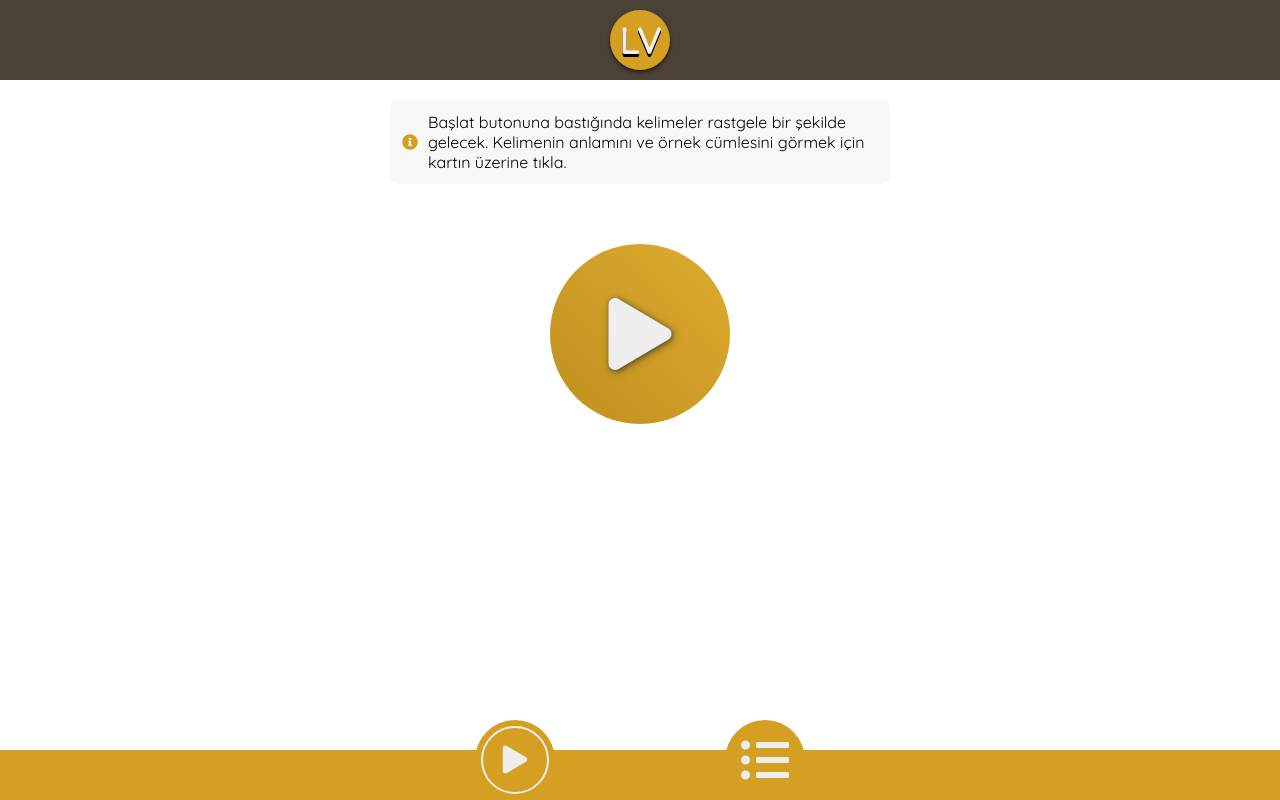
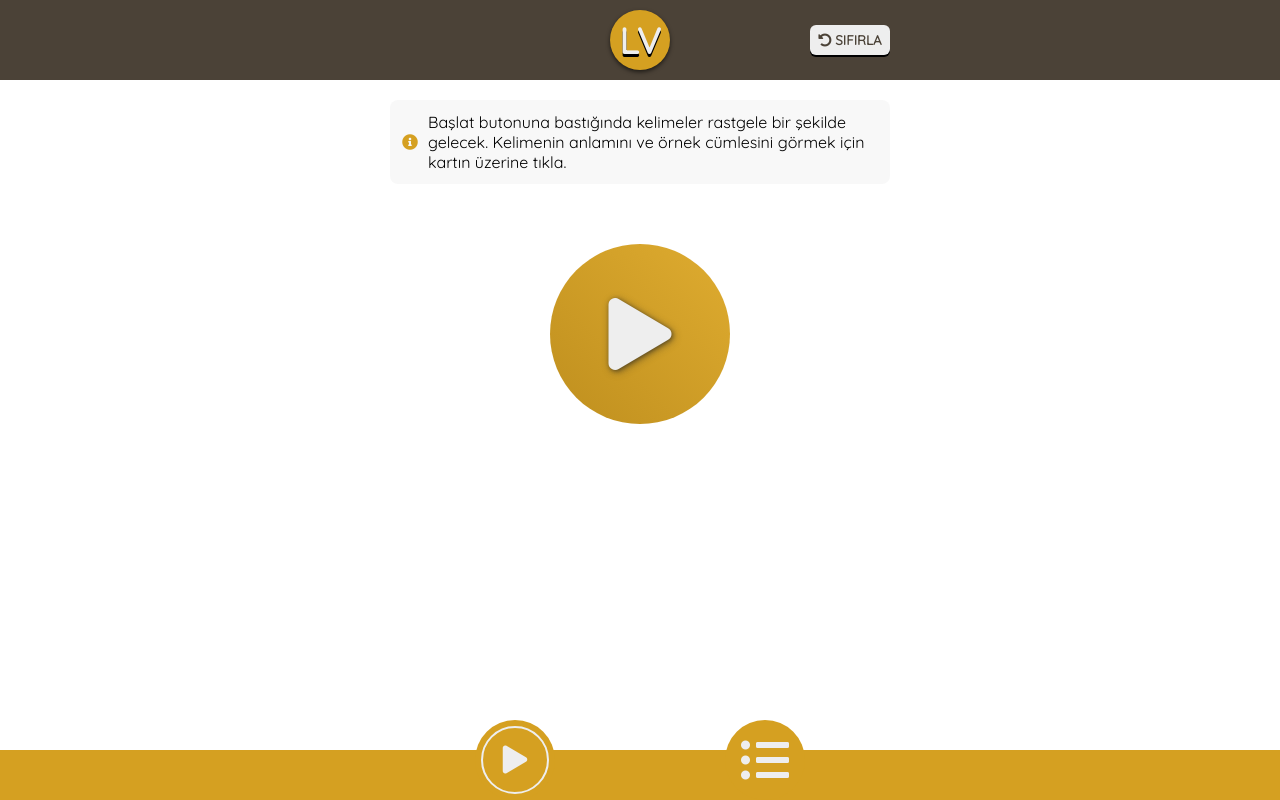
Before and after one commit to mehmetcanaygun/learnvocabulary, a React (Create React App) app: page / in a window 1280 px wide. Built offline with nearby package versions, Linux system fonts and the light colour scheme.

Commit message:
Add reset button on the navbar

```diff
--- a/src/components/layout/Navbar.js
+++ b/src/components/layout/Navbar.js
@@ -1,11 +1,27 @@
 import React from "react";
+import PropTypes from "prop-types";
+import { connect } from "react-redux";
+import { reset } from "../../redux/actions";
 
-const Navbar = () => {
+const Navbar = ({ reset }) => {
+  const resetProgress = () => {
+    if (window.confirm("İlerlemeni sıfırlamak istediğine emin misin?")) {
+      reset();
+    }
+  };
+
   return (
     <header className="navbar f-center">
       <div className="logo f-center">LV</div>
+      <button className="reset-btn" onClick={() => resetProgress()}>
+        <i className="fas fa-undo-alt"></i> Sıfırla
+      </button>
     </header>
   );
 };
 
-export default Navbar;
+Navbar.propTypes = {
+  reset: PropTypes.func.isRequired,
+};
+
+export default connect(null, { reset })(Navbar);
--- a/src/css/App.css
+++ b/src/css/App.css
@@ -47,6 +47,7 @@ a {
 .navbar {
   height: 80px;
   background-color: #4b4237;
+  position: relative;
 }
 
 .navbar .logo {
@@ -60,6 +61,45 @@ a {
   text-shadow: 0px 3px #000;
   -webkit-box-shadow: 0px 2px 4px rgba(0, 0, 0, 0.6);
           box-shadow: 0px 2px 4px rgba(0, 0, 0, 0.6);
+}
+
+.navbar .reset-btn {
+  position: absolute;
+  top: calc(($navbar-height / 2) - 15px);
+  right: 12px;
+  width: 80px;
+  height: 30px;
+  border: 0;
+  border-radius: 6px;
+  background-color: #eee;
+  color: #4b4237;
+  font-weight: bold;
+  text-transform: uppercase;
+  -webkit-box-shadow: 0px 2px #000;
+          box-shadow: 0px 2px #000;
+  cursor: pointer;
+}
+
+.navbar .reset-btn i {
+  -webkit-transition: -webkit-transform 0.4s;
+  transition: -webkit-transform 0.4s;
+  transition: transform 0.4s;
+  transition: transform 0.4s, -webkit-transform 0.4s;
+}
+
+.navbar .reset-btn:hover {
+  background-color: #e1e1e1;
+}
+
+.navbar .reset-btn:hover i {
+  -webkit-transform: rotate(-360deg);
+          transform: rotate(-360deg);
+}
+
+@media (min-width: 768px) {
+  .navbar .reset-btn {
+    right: calc(50vw - 250px);
+  }
 }
 
 .footer {
--- a/src/scss/_navbar.scss
+++ b/src/scss/_navbar.scss
@@ -1,6 +1,7 @@
 .navbar {
   height: $navbar-height;
   background-color: $color-1;
+  position: relative;
 
   .logo {
     width: 60px;
@@ -13,4 +14,39 @@
     text-shadow: 0px 3px #000;
     box-shadow: 0px 2px 4px rgba(#000, 0.6);
   }
+
+  .reset-btn {
+    position: absolute;
+    top: calc(($navbar-height / 2) - 15px);
+    right: $px;
+    width: 80px;
+    height: 30px;
+    border: 0;
+    border-radius: 6px;
+    background-color: $color-3;
+    color: $color-1;
+    font-weight: bold;
+    text-transform: uppercase;
+    box-shadow: 0px 2px #000;
+    cursor: pointer;
+
+    i {
+      transition: transform 0.4s;
+    }
+  }
+
+  .reset-btn:hover {
+    background-color: darken($color-3, 5);
+
+    i {
+      transform: rotate(-360deg);
+    }
+  }
 }
+
+// Media Queries
+@media (min-width: 768px) {
+  .navbar .reset-btn {
+    right: calc(50vw - 250px);
+  }
+}
```
Also changed, not shown: 1 other file (tests, documents, lock files or other folders).
